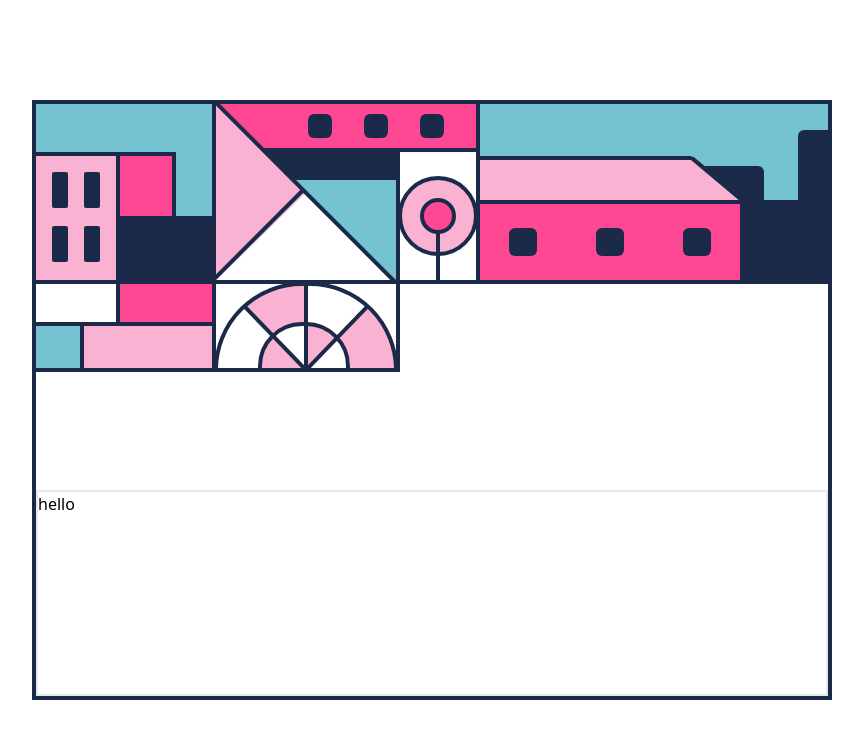
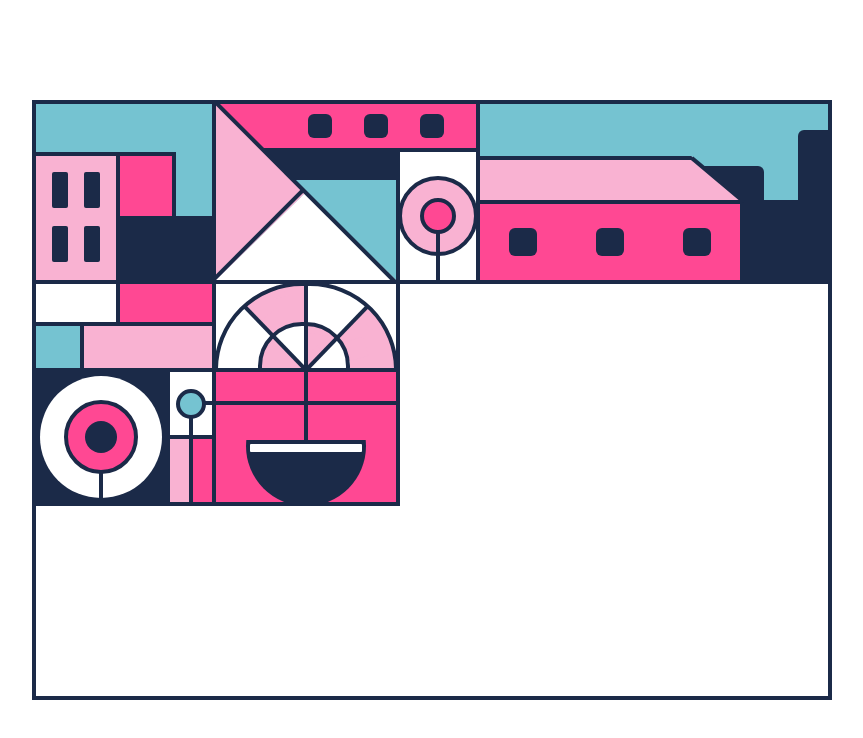
Before and after one commit to fervillalbag/drawing-with-code, a Next.js app: page / in a window 1280 px wide. Shown: the top 738 px of the page, without its empty margins (208-1071 px from the left). Built offline with nearby package versions, Linux system fonts and the light colour scheme.

Commit message:
fix: more ink used

```diff
--- a/src/pages/index.tsx
+++ b/src/pages/index.tsx
@@ -60,7 +60,7 @@ export default function Home() {
           </div>
         </div>
 
-        <div className="w-full h-full">
+        <div className="w-full h-[222px]">
           <div className="flex">
             <div className="w-[180px] h-[88px] border-r-4 border-b-4 border-custom-blue">
               <div className="flex">
@@ -128,8 +128,40 @@ export default function Home() {
               </div>
             </div>
           </div>
+
+          <div className="flex">
+            <div className="w-[134px] h-[calc(222px-88px)] border-r-4 bg-custom-blue p-1 border-custom-blue border-b-4">
+              <div className="relative h-full w-full grid place-items-center rounded-full bg-white">
+                <div className="h-3/5 w-3/5 grid place-items-center border-4 border-custom-blue rounded-full bg-custom-dark-pink">
+                  <div className="h-1/2 w-1/2 rounded-full bg-custom-blue"></div>
+                </div>
+                <div className="w-1 h-7 left-1/2 -translate-x-1/2 absolute bottom-0 bg-custom-blue "></div>
+              </div>
+            </div>
+            <div className="h-[calc(222px-88px)] flex flex-col w-[46px] border-b-4 border-r-4 border-custom-blue">
+              <div className="relative border-b-4 grid place-items-center border-custom-blue flex-1">
+                <div className="h-[30px] w-[30px] bg-custom-light-blue rounded-full border-4 border-custom-blue"></div>
+                <div className="w-1 h-5 bg-custom-blue absolute left-1/2 -translate-x-1/2 bottom-0"></div>
+              </div>
+              <div className="flex-1 flex relative">
+                <div className="flex-1 bg-custom-pink"></div>
+                <div className="flex-1 bg-custom-dark-pink"></div>
+
+                <div className="w-1 absolute h-full left-1/2 -translate-x-1/2 bg-custom-blue bottom-0"></div>
+              </div>
+            </div>
+            <div className="w-[184px] h-[calc(222px-88px)] border-r-4 bg-custom-dark-pink p-1 border-custom-blue relative border-b-4">
+              <div className="w-1 z-40 h-[72px] bg-custom-blue absolute top-0 left-1/2 -translate-x-1/2"></div>
+              <div className="w-[192px] z-40 h-1 bg-custom-blue absolute top-[29px] -left-3"></div>
+
+              <div className="z-20 w-[120px] h-[120px] bg-custom-blue rounded-full -bottom-1 left-1/2 -translate-x-1/2 absolute">
+                <div className="w-[112px] h-2 bg-white absolute bottom-[54px] rounded-[1px] left-1"></div>
+              </div>
+              <div className="w-full absolute z-30 bg-custom-dark-pink top-0 left-0 h-[68px]"></div>
+            </div>
+          </div>
         </div>
-        <div className="border-2 w-full h-full">hello</div>
+        <div className="w-full h-full"></div>
       </div>
     </main>
   );
```
